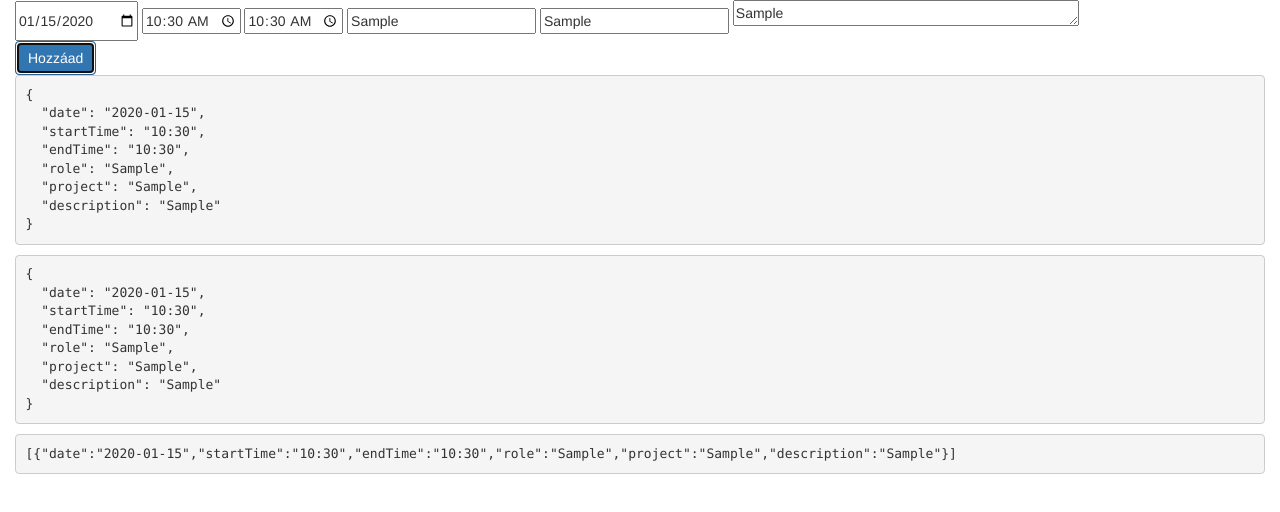
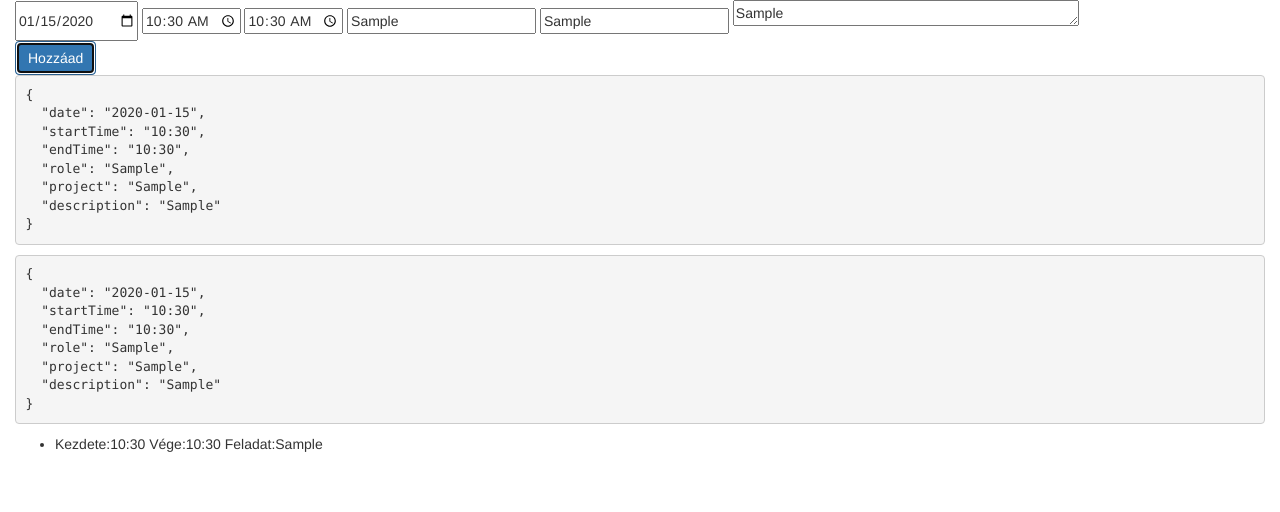
Before and after one commit to raschan/trackIt, a plain HTML site: page app/index.html in a window 1280 px wide. Both pictures are taken after typing "2020-01-15", "10:30", "10:30", "Sample", "Sample", "Sample" into the empty fields and a click on the button "Hozzáad". Drawn offline with Linux system fonts and the light colour scheme; some packages are replaced by stand-ins of ours.

Commit message:
listás kiírás összeköti azt, amit nem kéne

```diff
--- a/app/index.html
+++ b/app/index.html
@@ -36,7 +36,10 @@
 
 		<pre>{{trackTime | json}}</pre>
 		<pre>{{addedLine | json}}</pre>
-		<pre>{{list}}</pre>
+
+		<ul>
+			<li ng-repeat="item in list">Kezdete:{{item.startTime}} Vége:{{item.endTime}} Feladat:{{item.description}} </li>
+		</ul>
 
 	</div>
 </body>
```
